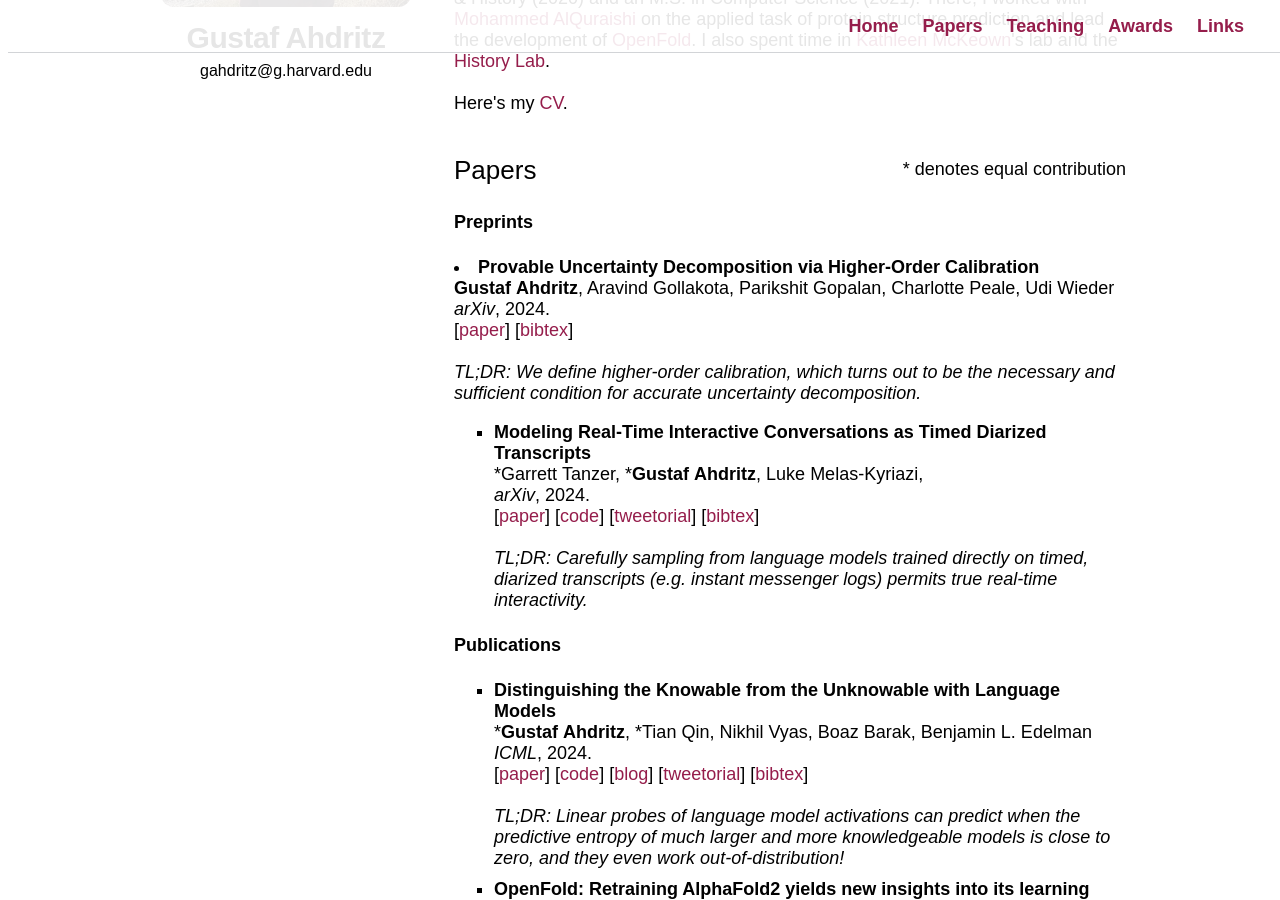
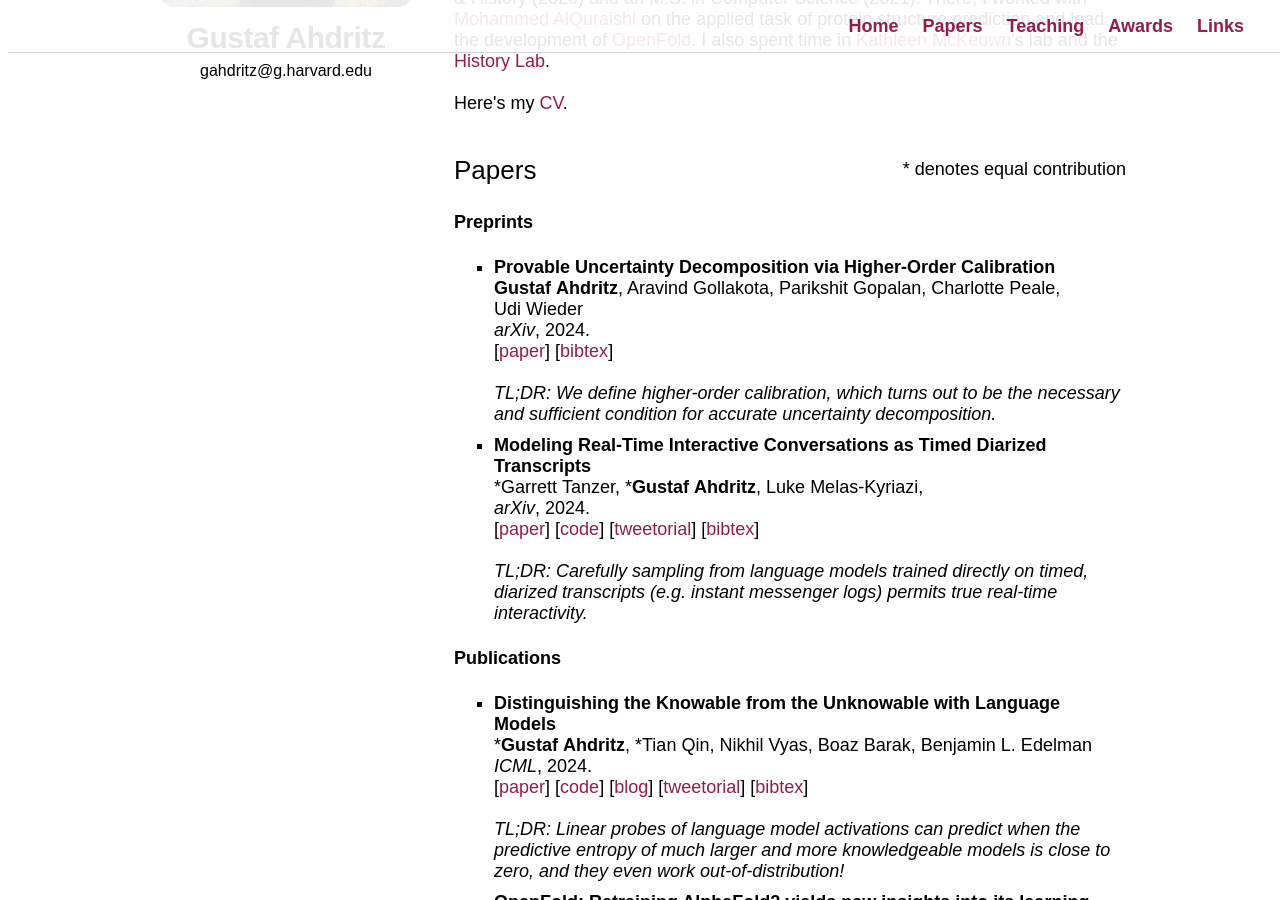
Before and after one commit to gahdritz/gahdritz.github.io, a Jekyll site: the page built from index.html, in a window 1280 px wide and 900 px high, scrolled down 325 px. Built offline with Jekyll 4.4.1, drawn with Linux system fonts in a browser that asks for light colours; some web fonts are replaced.

Commit message:
Fix formatting error

```diff
--- a/index.html
+++ b/index.html
@@ -28,6 +28,7 @@ layout: default
     </div>
 
     <h4><span>Preprints</span></h4>
+    <ul style="list-style-type:square">
         <li style="margin-bottom:10px"><b><span>Provable Uncertainty Decomposition via Higher-Order Calibration</span></b>
             <br>
             <b>Gustaf&nbsp;Ahdritz</b>,
@@ -43,8 +44,6 @@ layout: default
             <br>
             <br>
             <em>TL;DR: We define higher-order calibration, which turns out to be the necessary and sufficient condition for accurate uncertainty decomposition.</em>
-
-    <ul style="list-style-type:square">
         <li style="margin-bottom:10px"><b><span>Modeling Real-Time Interactive Conversations as Timed Diarized Transcripts</span></b>
             <br>
             <span class="ast"></span>Garrett&nbsp;Tanzer,
```
